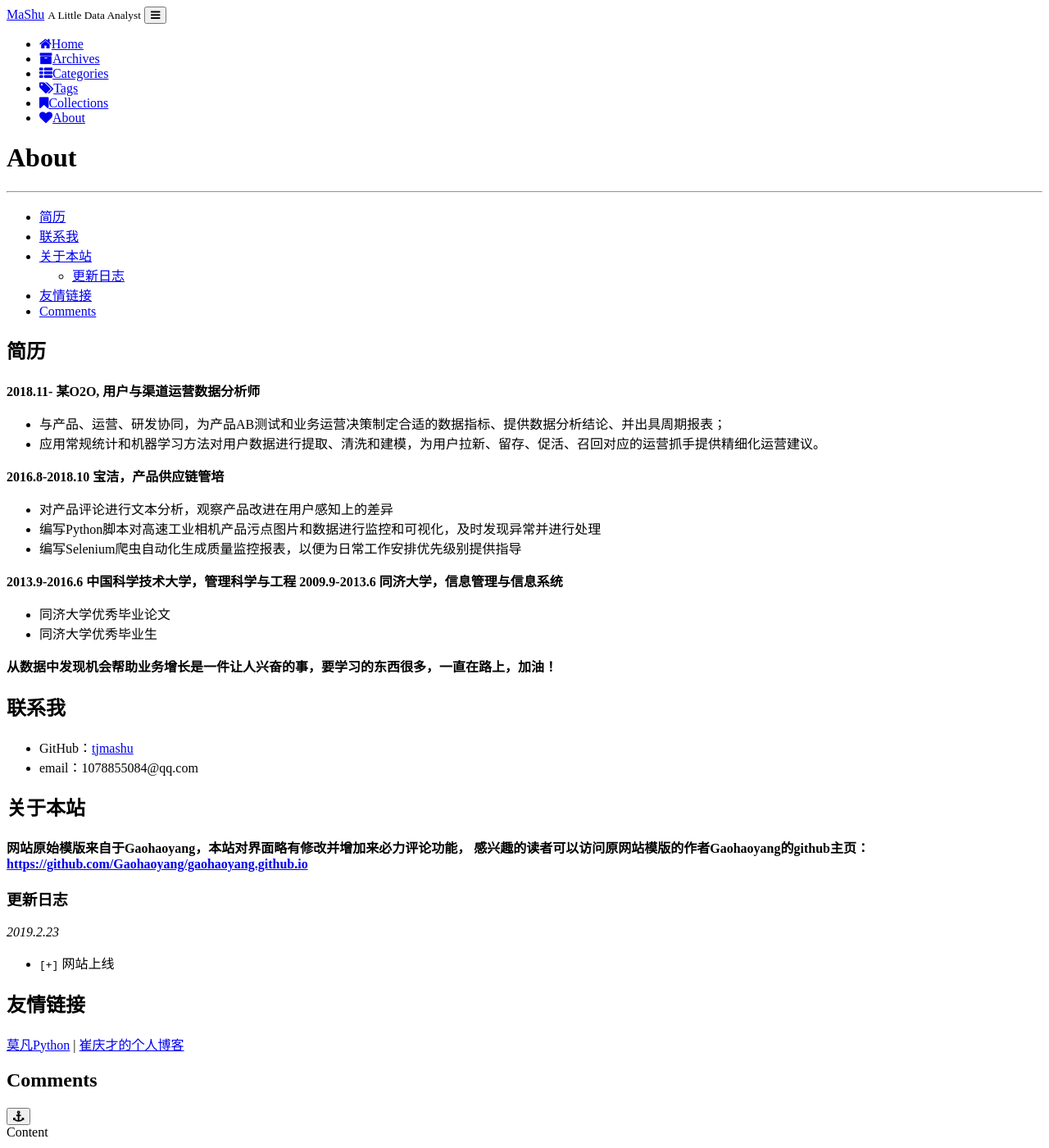
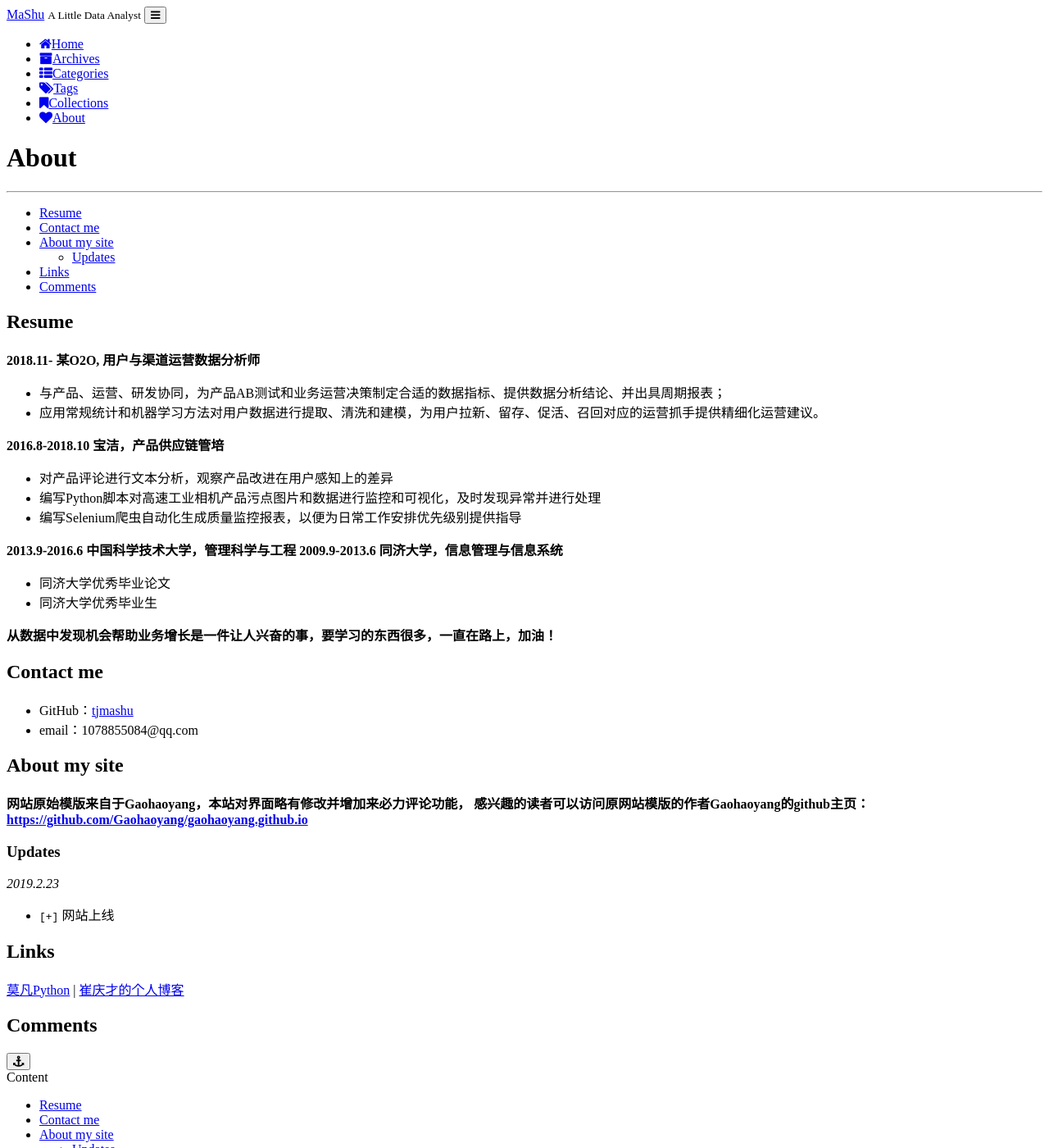
Before and after one commit to tjmashu/tjmashu.github.io, a Jekyll site: the page built from page/4about.md, in a window 1280 px wide and 1400 px high. Shown: the whole window at 82% size. Built offline with Jekyll 4.4.1, drawn with Linux system fonts in a browser that asks for light colours; comment, search, counter and statistics services are not loaded; a style sheet for code colours, icons or effects is not loaded; some of the changed text lies outside the part shown.

Commit message:
Update 4about.md

```diff
--- a/page/4about.md
+++ b/page/4about.md
@@ -9,7 +9,7 @@
 * content
 {:toc}
 
-## 简历
+## Resume
 
 **2018.11- 某O2O, 用户与渠道运营数据分析师**
 * 与产品、运营、研发协同，为产品AB测试和业务运营决策制定合适的数据指标、提供数据分析结论、并出具周期报表；
@@ -29,7 +29,7 @@
 
 **从数据中发现机会帮助业务增长是一件让人兴奋的事，要学习的东西很多，一直在路上，加油！**
 
-## 联系我
+## Contact me
 
 * GitHub：[tjmashu](https://github.com/tjmashu)
 * email：1078855084@qq.com
@@ -40,13 +40,13 @@
 <!-- * [豆瓣](https://www.douban.com/people/42525035/) -->
 <!-- * [豆瓣音乐人-浩阳的小站](https://site.douban.com/haoyangaiyinyue/) -->
 
-## 关于本站
+## About my site
 
 **网站原始模版来自于Gaohaoyang，本站对界面略有修改并增加来必力评论功能，**
 **感兴趣的读者可以访问原网站模版的作者Gaohaoyang的github主页：[https://github.com/Gaohaoyang/gaohaoyang.github.io](https://github.com/Gaohaoyang/gaohaoyang.github.io)**
 
 
-### 更新日志
+### Updates
 
 *2019.2.23*
 
@@ -54,7 +54,7 @@
 
 
 
-## 友情链接
+## Links
 
 [莫凡Python](https://morvanzhou.github.io) \| [崔庆才的个人博客](https://cuiqingcai.com/)
 
```
